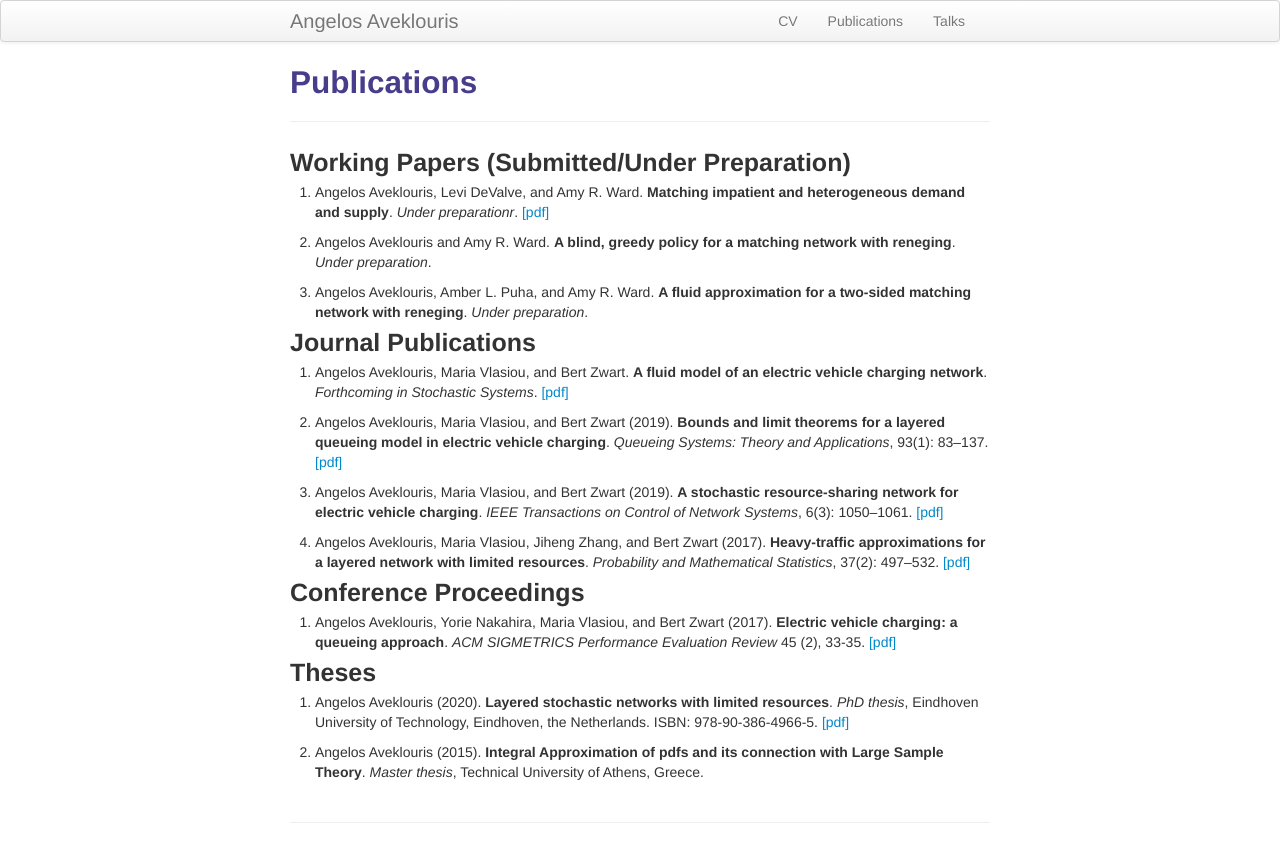
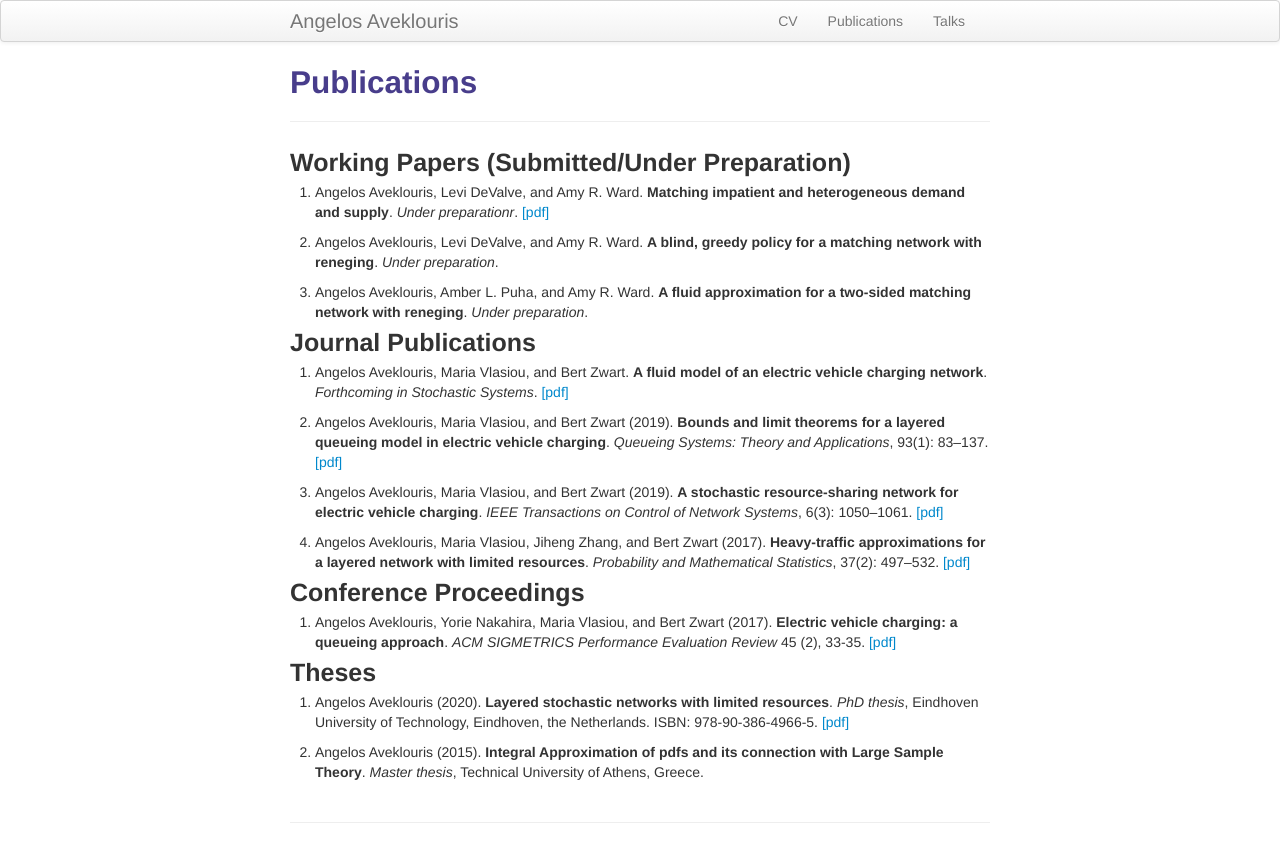
Before and after one commit to Angelos90/Angelos90.github.io, a Jekyll site: the page built from pages/publications.md, in a window 1280 px wide. Shown: the top 862 px of the page. Built offline with Jekyll 4.4.1, drawn with Linux system fonts in a browser that asks for light colours.

Commit message:
Update publications.md

```diff
--- a/pages/publications.md
+++ b/pages/publications.md
@@ -9,7 +9,7 @@ description: Angelos Aveklouris' Publications
  1. Angelos Aveklouris, Levi DeValve, and Amy R. Ward. <b>Matching impatient and heterogeneous demand and supply</b>.
    *Under preparationr*. <a href="https://arxiv.org/pdf/2102.02710.pdf">[pdf]</a>
 
- 2.  Angelos Aveklouris and Amy R. Ward.  <b>A blind, greedy policy for a matching network with reneging</b>.
+ 2.  Angelos Aveklouris, Levi DeValve, and Amy R. Ward.  <b>A blind, greedy policy for a matching network with reneging</b>.
      *Under preparation*.
 
  3. Angelos Aveklouris, Amber L. Puha, and Amy R. Ward. <b>A fluid approximation for a two-sided matching network with reneging</b>.
```
